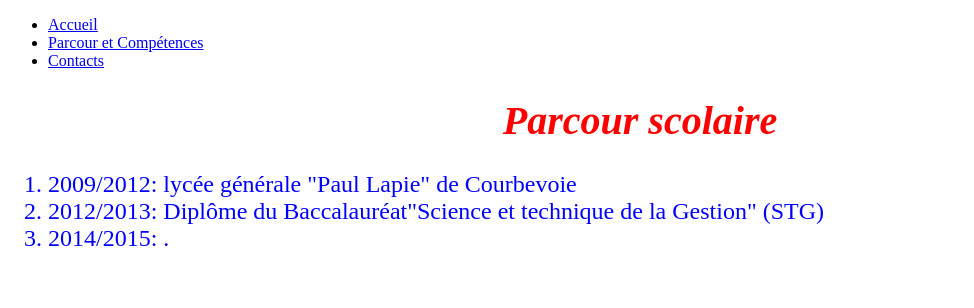
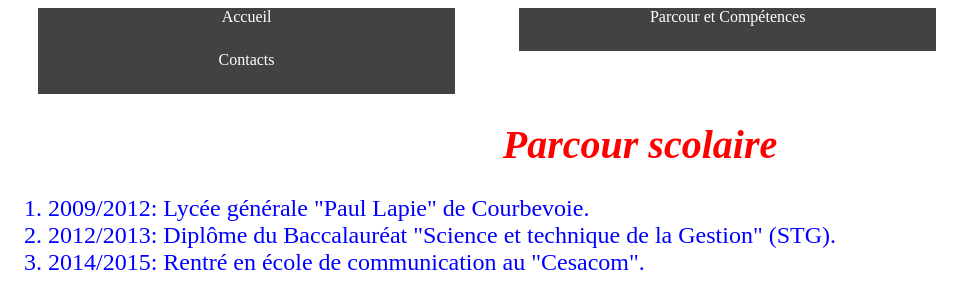
Before and after one commit to paulcardoso/repotest, a plain HTML site: page Parcour et Compétences.html in a window 1280 px wide. Shown: the whole page, without its empty margins (0-974 px from the left). Drawn offline with Linux system fonts and the light colour scheme.

```diff
--- a/Parcour et Compétences.html
+++ b/Parcour et Compétences.html
@@ -4,6 +4,7 @@
 
     <meta charset="UTF-8">
      <title>Parcour et Compétences</title>
+     <link rel="stylesheet" href="Style.CSS">
     </head>
     <body>
 
@@ -23,9 +24,9 @@
     <h1 style="color:red;font-size:40px;text-align:center;font-style:italic"> Parcour scolaire</h1>
 
     <ol>
-     <li style="color:blue; font-size:24px">2009/2012: lycée générale "Paul Lapie" de Courbevoie</li>
-     <li style="color:blue;font-size:24px">2012/2013: Diplôme du Baccalauréat"Science et technique de la Gestion" (STG) </li>
-     <li style="color:blue;font-size:24px">2014/2015: . </li>
+     <li style="color:blue; font-size:24px">2009/2012: Lycée générale "Paul Lapie" de Courbevoie.</li>
+     <li style="color:blue;font-size:24px">2012/2013: Diplôme du Baccalauréat "Science et technique de la Gestion" (STG). </li>
+     <li style="color:blue;font-size:24px">2014/2015: Rentré en école de communication au "Cesacom".  </li>
      <p></p>
      </ol>
 
--- a/Style.CSS
+++ b/Style.CSS
@@ -0,0 +1,23 @@
+header li{
+    background-color:#424242;
+    margin-left: 30px;
+    margin-right: 30px;
+    width:33%;
+    text-align:center;
+    padding-bottom: 25px;
+    color: white;
+}
+header a {
+    color: white;
+    text-decoration: none;
+}
+
+header li{display: inline-block;
+}
+body ul{margin: 0;
+    padding: 0;
+}
+h1;h2{color: red}
+header li{
+    list-style: none
+}
```
Also changed, not shown: Contacts.html (+1 -0 lines), index.html (+4 -3 lines).
